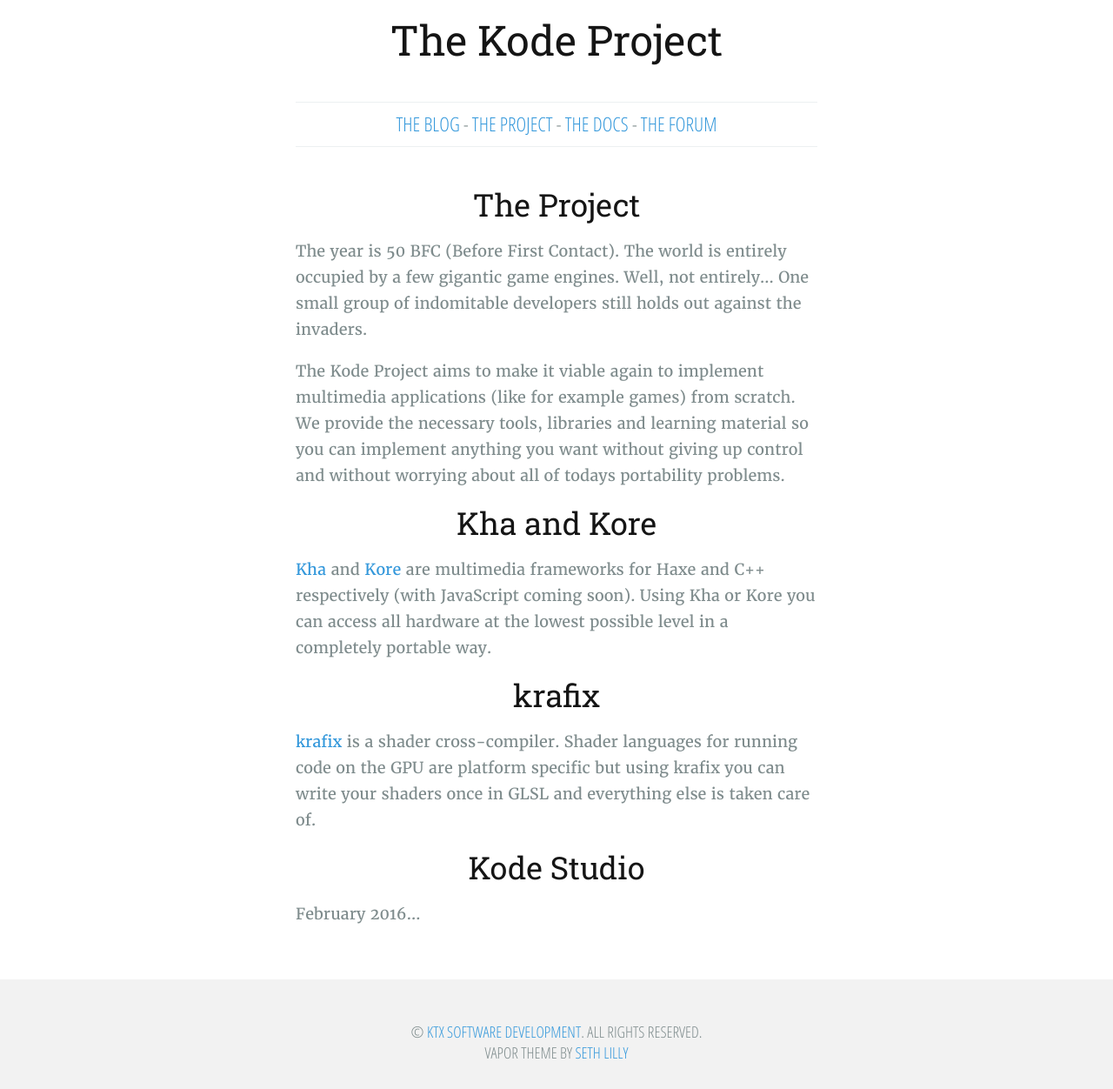
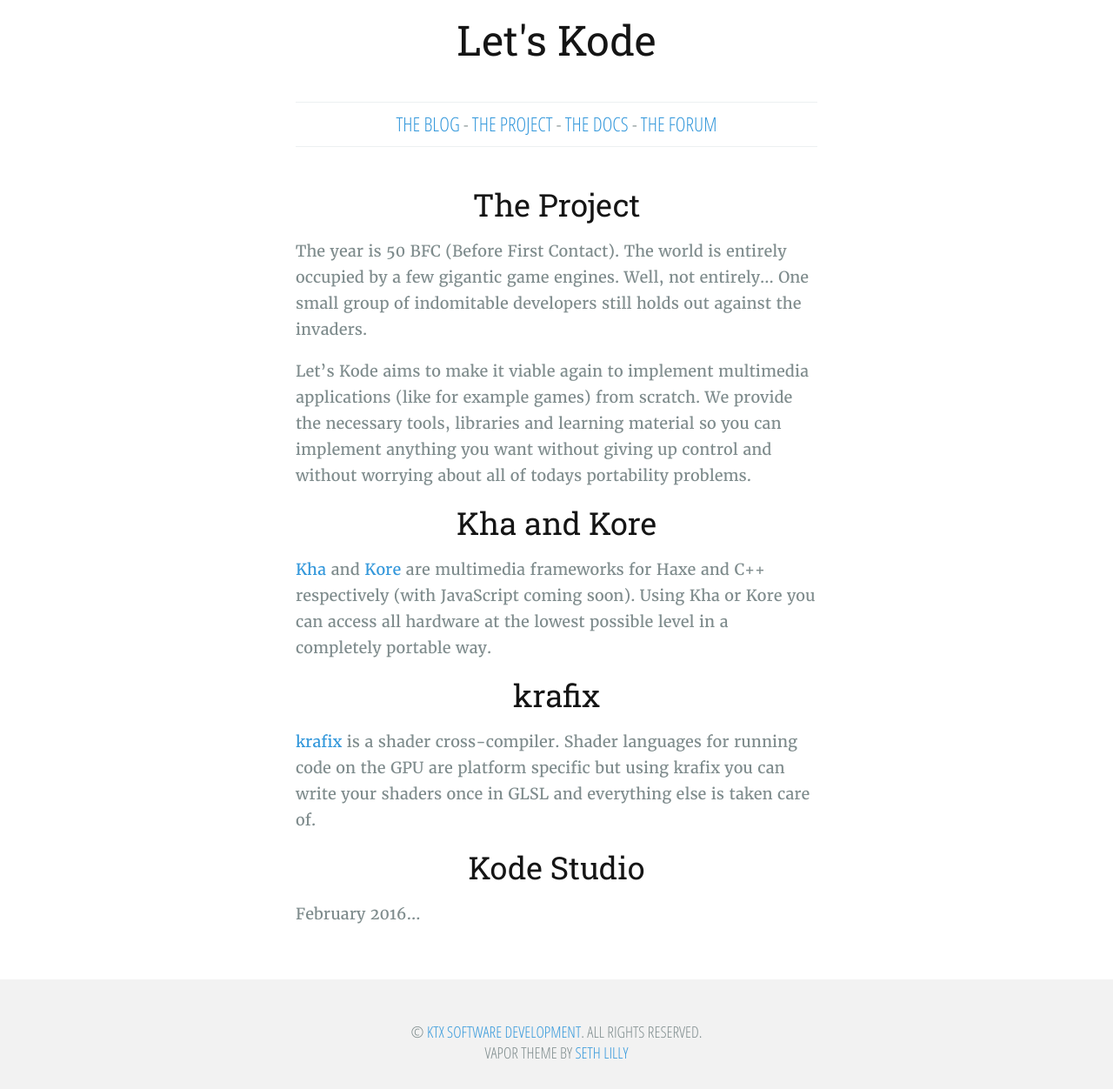
Before and after one commit to Kode/LetsKode, a Jekyll site: the page built from project.md, in a window 1280 px wide. Shown: the whole page at 87% size. Built offline with Jekyll 4.4.1, drawn with Linux system fonts in a browser that asks for light colours; nearby versions of some CDN libraries.

Commit message:
Motivating project name.

```diff
--- a/_layouts/default.html
+++ b/_layouts/default.html
@@ -4,7 +4,7 @@
     <meta http-equiv="Content-Type" content="text/html" charset="UTF-8" />
     <meta http-equiv="X-UA-Compatible" content="IE=edge,chrome=1" />
 
-    <title>The Kode Project</title>
+    <title>Let's Kode</title>
 
     <meta name="HandheldFriendly" content="True" />
     <meta name="MobileOptimized" content="320" />
@@ -16,7 +16,7 @@
 <body class="post-template">
 
     <header id="site-head">
-        <h1 class="blog-title"><a href="http://kode.tech">The Kode Project</a></h1>
+        <h1 class="blog-title"><a href="http://kode.tech">Let's Kode</a></h1>
         <h2 class="blog-description"><a href="http://kode.tech">The Blog</a> - <a href="http://kode.tech/project">The Project</a> - <a href="http://wiki.kode.tech">The Docs</a> - <a href="http://forum.kode.tech">The Forum</a></h2>
     </header>
 
--- a/project.md
+++ b/project.md
@@ -5,7 +5,7 @@
 ---
 The year is 50 BFC (Before First Contact). The world is entirely occupied by a few gigantic game engines. Well, not entirely... One small group of indomitable developers still holds out against the invaders.
 
-The Kode Project aims to make it viable again to implement multimedia applications (like for example games) from scratch. We provide the necessary tools, libraries and learning material so you can implement anything you want without giving up control and without worrying about all of todays portability problems.
+Let's Kode aims to make it viable again to implement multimedia applications (like for example games) from scratch. We provide the necessary tools, libraries and learning material so you can implement anything you want without giving up control and without worrying about all of todays portability problems.
 
 # Kha and Kore
 [Kha](http://kha.tech) and [Kore](https://github.com/KTXSoftware/Kore) are multimedia frameworks for Haxe and C++ respectively (with JavaScript coming soon). Using Kha or Kore you can access all hardware at the lowest possible level in a completely portable way.
```
